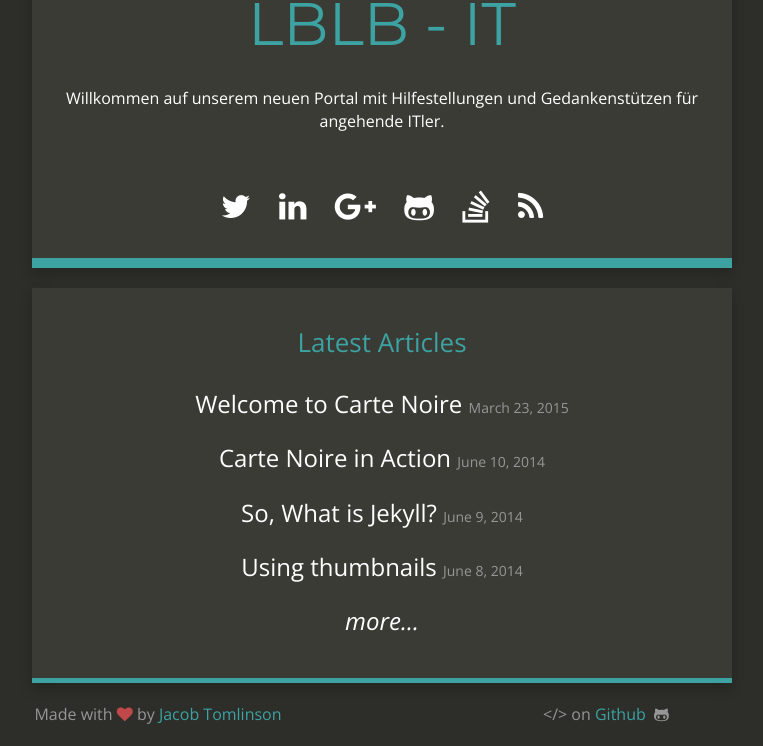
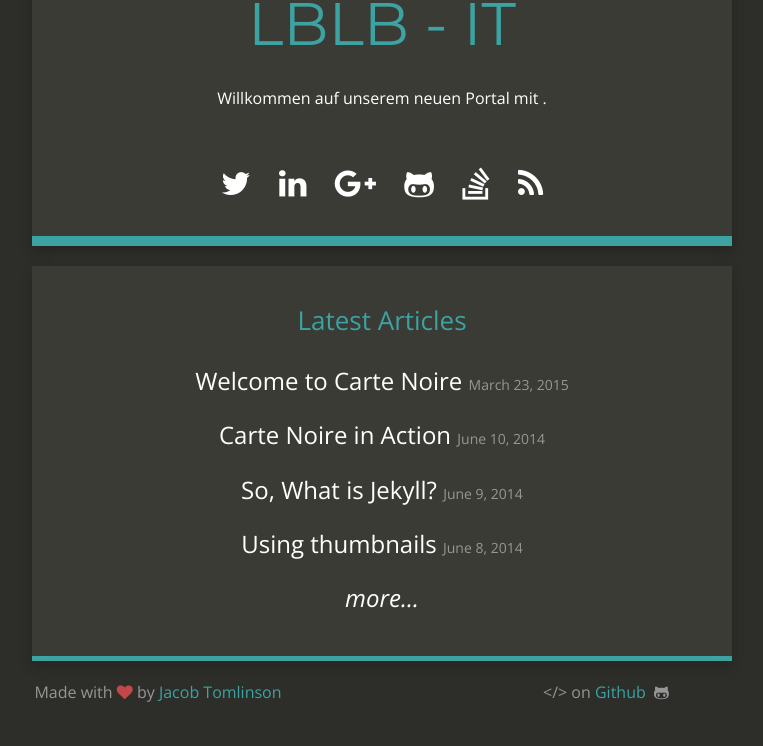
Before and after one commit to eski1337/lblb-it-ffd00, a Jekyll site: the page built from index.html, in a window 1280 px wide, cut to the strip 174-920 px from the top of the page. Shown: the whole strip, without its empty margins (258-1021 px from the left). Built offline with Jekyll 4.4.1, drawn with Linux system fonts in a browser that asks for light colours; nearby versions of some CDN libraries.

Commit message:
_config.yml: changed

```diff
--- a/_config.yml
+++ b/_config.yml
@@ -4,7 +4,7 @@ description: LBLB - IT solutions
 baseurl: ''
 url: ''
 title_description: >-
-  Willkommen auf unserem neuen Portal mit Hilfestellungen und Gedankenstützen für angehende ITler.
+  Willkommen auf unserem neuen Portal mit .
 title_image: 'https://www.gravatar.com/avatar/00000000000000000000000000000000?s=500&d=mm'
 google_analytics: UA-20365477-4
 disqus_account: cartenoire
```
